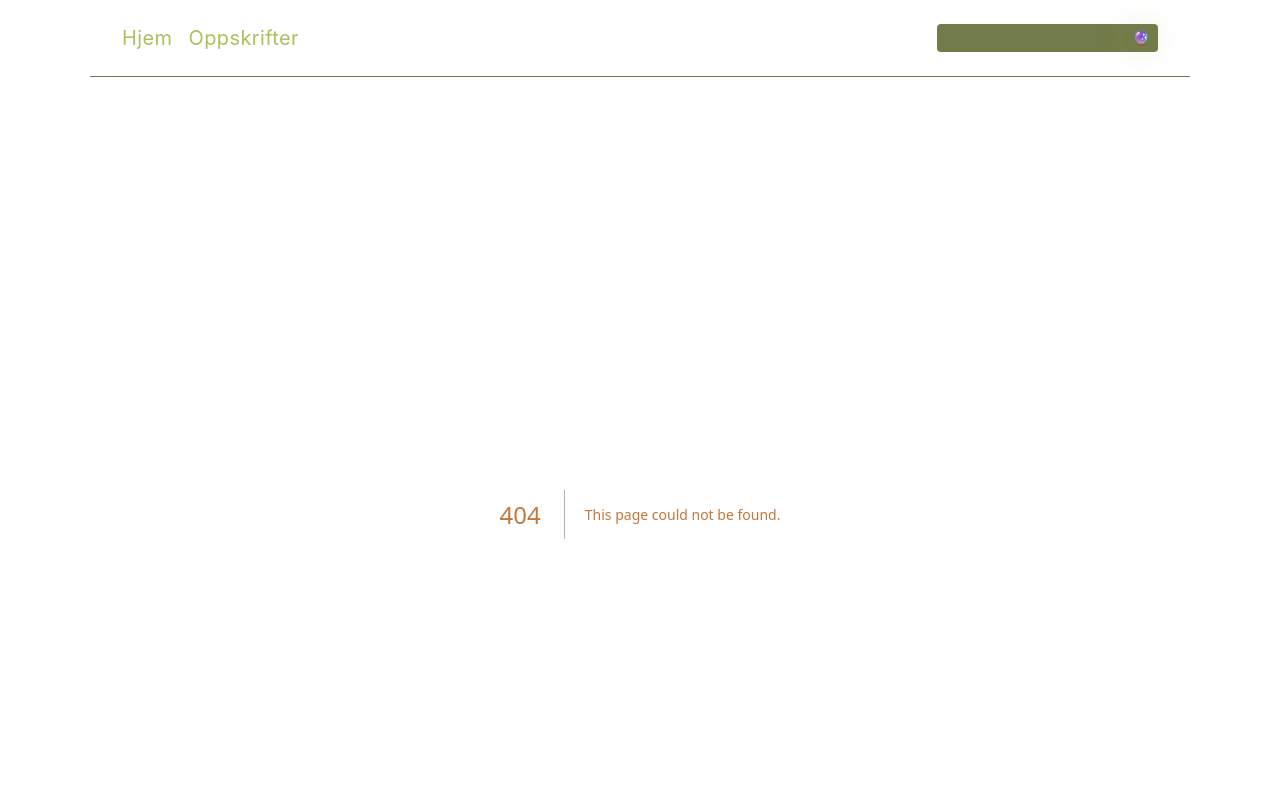
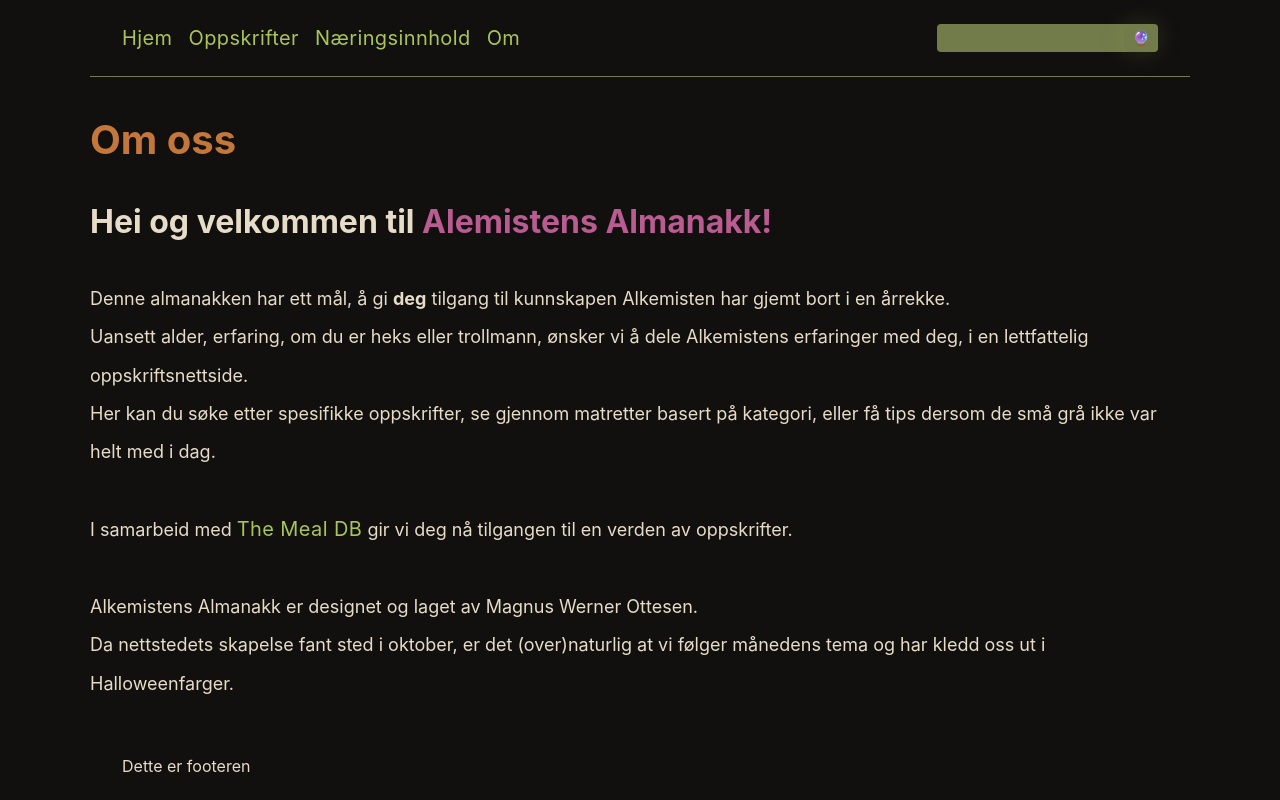
Before and after one commit to Magnus-WO/delinnlevering2-utforskTema, a Next.js app: page /om in a window 1280 px wide. Before the commit this address had no page. Shown: the top 800 px of the page. Built offline with nearby package versions, Linux system fonts and the light colour scheme.

Commit message:
added about page

```diff
--- a/Components/Header/Header.tsx
+++ b/Components/Header/Header.tsx
@@ -9,11 +9,12 @@ export default function Header() {
       <nav>
         <Link href={"/"}>Hjem</Link>
         <Link href={"/oppskrifter"}>Oppskrifter</Link>
+        <Link href={"/næringsinnhold"}>Næringsinnhold</Link>
+        <Link href={"/om"}>Om</Link>
       </nav>
       <Form action={"/oppskrifter/sok"}>
         <div className="HeaderSearch__container">
           <input type="text" name="q" />
-          {/* <button type="submit">🔮</button> */}
           <Button
             type="submit"
             className={"Button-primary HeaderSearch__button"}
--- a/app/layout.tsx
+++ b/app/layout.tsx
@@ -8,7 +8,7 @@ import dotenv from "dotenv";
 dotenv.config({ quiet: true });
 
 export const metadata: Metadata = {
-  title: "Oppskrifter",
+  title: "Alkemistens Almanakk",
   description: "Generated by create next app",
 };
 
--- /dev/null
+++ b/app/om/AboutPage.css
@@ -0,0 +1,21 @@
+.AboutPage {
+  display: flex;
+  flex-direction: column;
+  gap: var(--space-lg);
+
+  h2 {
+    color: var(--color-text);
+    span {
+      color: var(--color-potion-glow);
+    }
+  }
+  div {
+    line-height: var(--space-lg);
+    font-size: var(--font-size-intro);
+    p {
+      span {
+        font-weight: bold;
+      }
+    }
+  }
+}
--- /dev/null
+++ b/app/om/page.tsx
@@ -0,0 +1,46 @@
+import "./AboutPage.css";
+
+export default function AboutPage() {
+  return (
+    <section className="AboutPage">
+      <h1>Om oss</h1>
+      <h2>
+        Hei og velkommen til <span>Alemistens Almanakk! </span>
+      </h2>
+      <div>
+        <p>
+          Denne almanakken har ett mål, å gi <span>deg</span> tilgang til
+          kunnskapen Alkemisten har gjemt bort i en årrekke.
+        </p>
+        <p>
+          Uansett alder, erfaring, om du er heks eller trollmann, ønsker vi å
+          dele Alkemistens erfaringer med deg, i en lettfattelig
+          oppskriftsnettside.
+        </p>
+        <p>
+          Her kan du søke etter spesifikke oppskrifter, se gjennom matretter
+          basert på kategori, eller få tips dersom de små grå ikke var helt med
+          i dag.
+        </p>
+      </div>
+      <div>
+        <p>
+          I samarbeid med{" "}
+          <a href="https://www.themealdb.com/" target="_blank">
+            The Meal DB
+          </a>{" "}
+          gir vi deg nå tilgangen til en verden av oppskrifter.
+        </p>
+      </div>
+      <div>
+        <p>
+          Alkemistens Almanakk er designet og laget av Magnus Werner Ottesen.
+        </p>
+        <p>
+          Da nettstedets skapelse fant sted i oktober, er det (over)naturlig at
+          vi følger månedens tema og har kledd oss ut i Halloweenfarger.
+        </p>
+      </div>
+    </section>
+  );
+}
--- a/app/oppskrifter/[category]/page.tsx
+++ b/app/oppskrifter/[category]/page.tsx
@@ -3,7 +3,7 @@ import "./categoryPage.css";
 
 import { type Meal, type Meals } from "@/types/types";
 import MealCard from "@/Components/MealCard/MealCard";
-import PaginationControls from "../../../Components/PaginationControls/PaginationControls";
+
 import ErrorMessage from "@/Components/ErrorMessage/ErrorMessage";
 
 export type CategoryPageProps = {
--- a/app/oppskrifter/page.tsx
+++ b/app/oppskrifter/page.tsx
@@ -3,8 +3,6 @@ import "./recepiesPage.css";
 import FilterSelector from "@/Components/FilterSelector/FilterSelector";
 import CardsDisplay from "@/Components/CardsDisplay/CardsDisplay";
 import ErrorMessage from "@/Components/ErrorMessage/ErrorMessage";
-import { log } from "console";
-import { Meals } from "@/types/types";
 
 export type CategoriesPageProps = {
   searchParams: Promise<{ q?: string }>;
@@ -25,14 +23,13 @@ export default async function CategoriesPage({
   let mealArray = [];
   responseCategories = await fetch(`${apiURL}/${apiKey}/categories.php`);
   const { categories } = await responseCategories.json();
-  log(categories);
 
   if (q) {
     responseCategories = await fetch(`${apiURL}/${apiKey}/filter.php?c=${q}`);
     const { meals } = await responseCategories.json();
     mealArray = meals;
   }
-  log(mealArray);
+
   return (
     <>
       {categories.length === 0 ? (
--- a/app/oppskrifter/sok/page.tsx
+++ b/app/oppskrifter/sok/page.tsx
@@ -4,7 +4,6 @@ import ErrorMessage from "@/Components/ErrorMessage/ErrorMessage";
 
 import { Suspense } from "react";
 import Loading from "./loading";
-import { log } from "console";
 
 export type SearchPageProps = {
   searchParams: Promise<{
--- a/app/page.tsx
+++ b/app/page.tsx
@@ -40,7 +40,7 @@ export default async function Home({ searchParams }: HomeProps) {
 
   return (
     <>
-      <h1>Forside</h1>
+      <h1>Alkemistens Almanakk</h1>
       <section className="LandingPage">
         <div className="landingPage__styleContainer">
           <MealCard
```
